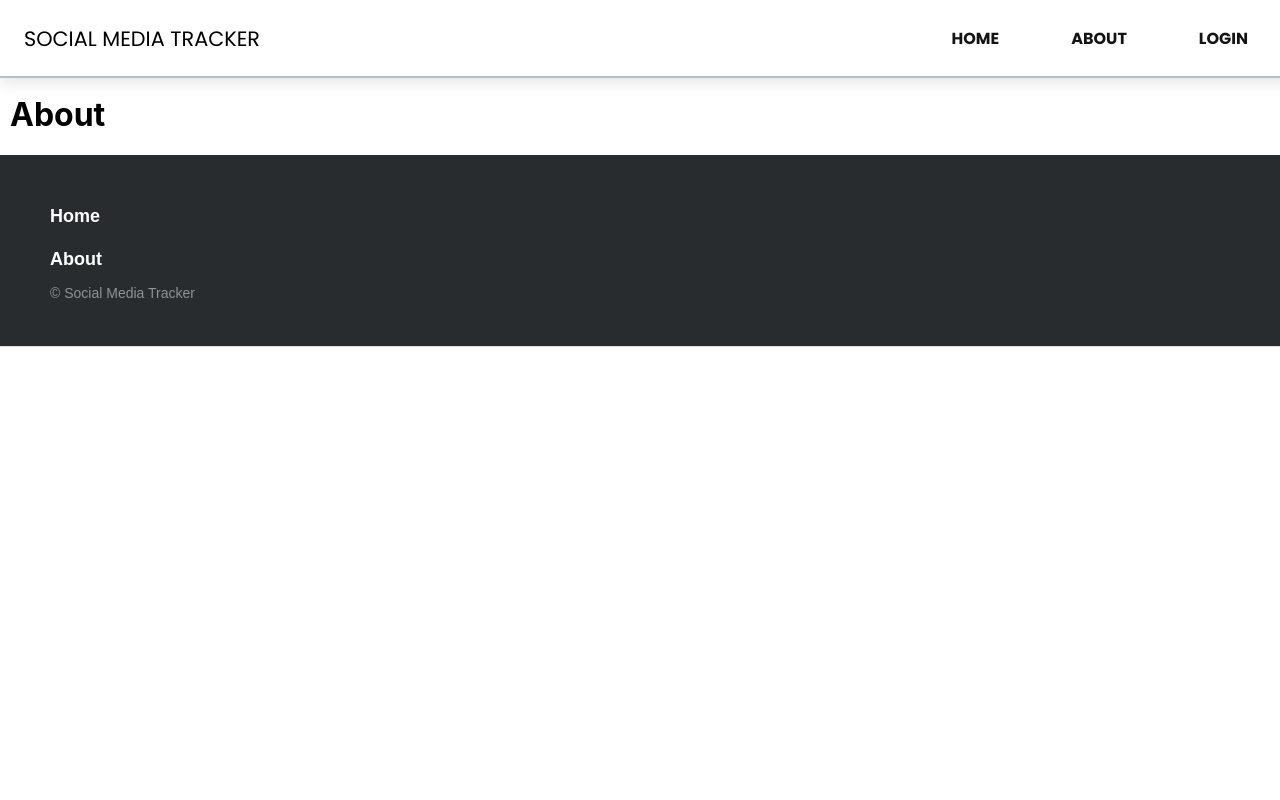
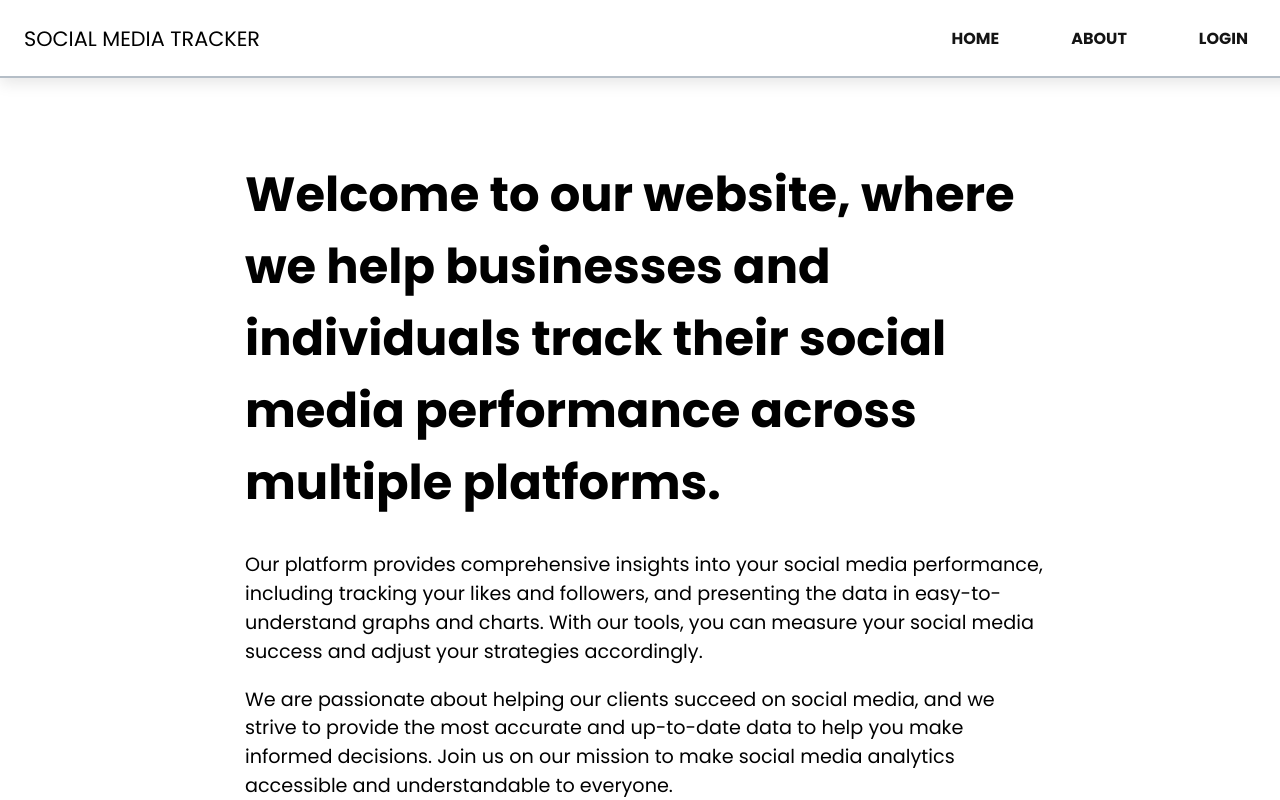
Before and after one commit to Nadeem-Mohamed/Social-Media-Tracker, a React (Create React App) app in the folder frontend/social-media-tracker/: page /about in a window 1280 px wide. Shown: the top 800 px of the page. Built offline with nearby package versions, Linux system fonts and the light colour scheme.

Commit message:
added about page

```diff
--- a/frontend/social-media-tracker/src/pages/About.js
+++ b/frontend/social-media-tracker/src/pages/About.js
@@ -1,7 +1,11 @@
+import './about.css';
+
 export default function About() {
-	return (
-		<div className="About">
-			<h1>About</h1>
-		</div>
-	)
+  return (
+    <div className="About">
+      <h1>Welcome to our website, where we help businesses and individuals track their social media performance across multiple platforms. </h1>
+      <p>Our platform provides comprehensive insights into your social media performance, including tracking your likes and followers, and presenting the data in easy-to-understand graphs and charts. With our tools, you can measure your social media success and adjust your strategies accordingly.</p>
+      <p>We are passionate about helping our clients succeed on social media, and we strive to provide the most accurate and up-to-date data to help you make informed decisions. Join us on our mission to make social media analytics accessible and understandable to everyone.</p>
+    </div>
+  )
 }
--- /dev/null
+++ b/frontend/social-media-tracker/src/pages/about.css
@@ -0,0 +1,18 @@
+.About {
+    font-family: 'Poppins', sans-serif;
+    max-width: 800px;
+    margin: 0 auto;
+    padding: 2rem;
+  }
+
+  h1 {
+    font-size: 3rem;
+    font-weight: 600;
+    margin-bottom: 2rem;
+  }
+
+  p {
+    font-size: 1.2rem;
+    line-height: 1.5;
+    margin-bottom: 1rem;
+  }
```
